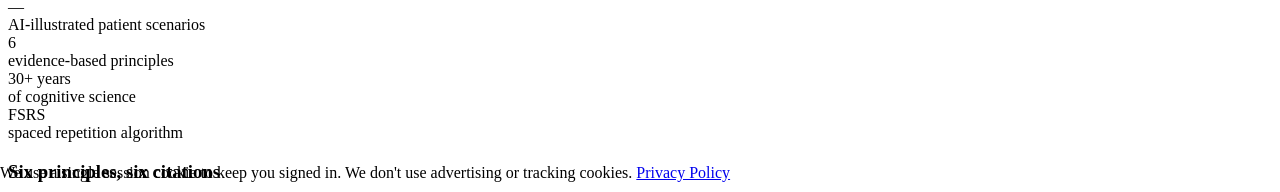
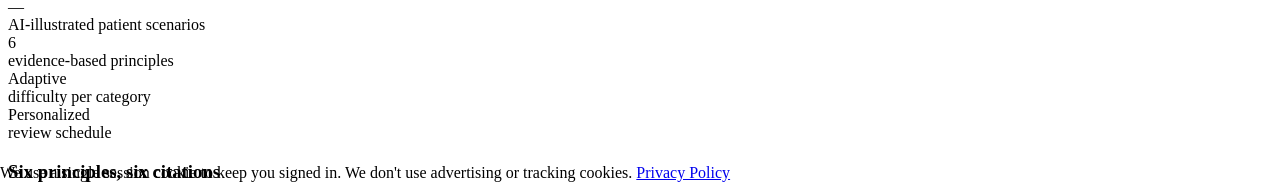
Before and after one commit to radwansimtura/simtura, a React (Vite) app in the folder client/: page /why-it-works in a window 1280 px wide. Shown: the part 581-773 px from the top of the page. Built offline with nearby package versions, Linux system fonts and the light colour scheme; no server answers.

Commit message:
Reframe stats row to emphasize adaptive personalization
Co-Authored-By: Claude Opus 4.7 (1M context) <noreply@anthropic.com>

```diff
--- a/client/src/pages/why-it-works.tsx
+++ b/client/src/pages/why-it-works.tsx
@@ -199,8 +199,8 @@ export default function WhyItWorksPage() {
       label: "AI-illustrated patient scenarios",
     },
     { value: "6", label: "evidence-based principles" },
-    { value: "30+ years", label: "of cognitive science" },
-    { value: "FSRS", label: "spaced repetition algorithm" },
+    { value: "Adaptive", label: "difficulty per category" },
+    { value: "Personalized", label: "review schedule" },
   ];
 
   return (
```
